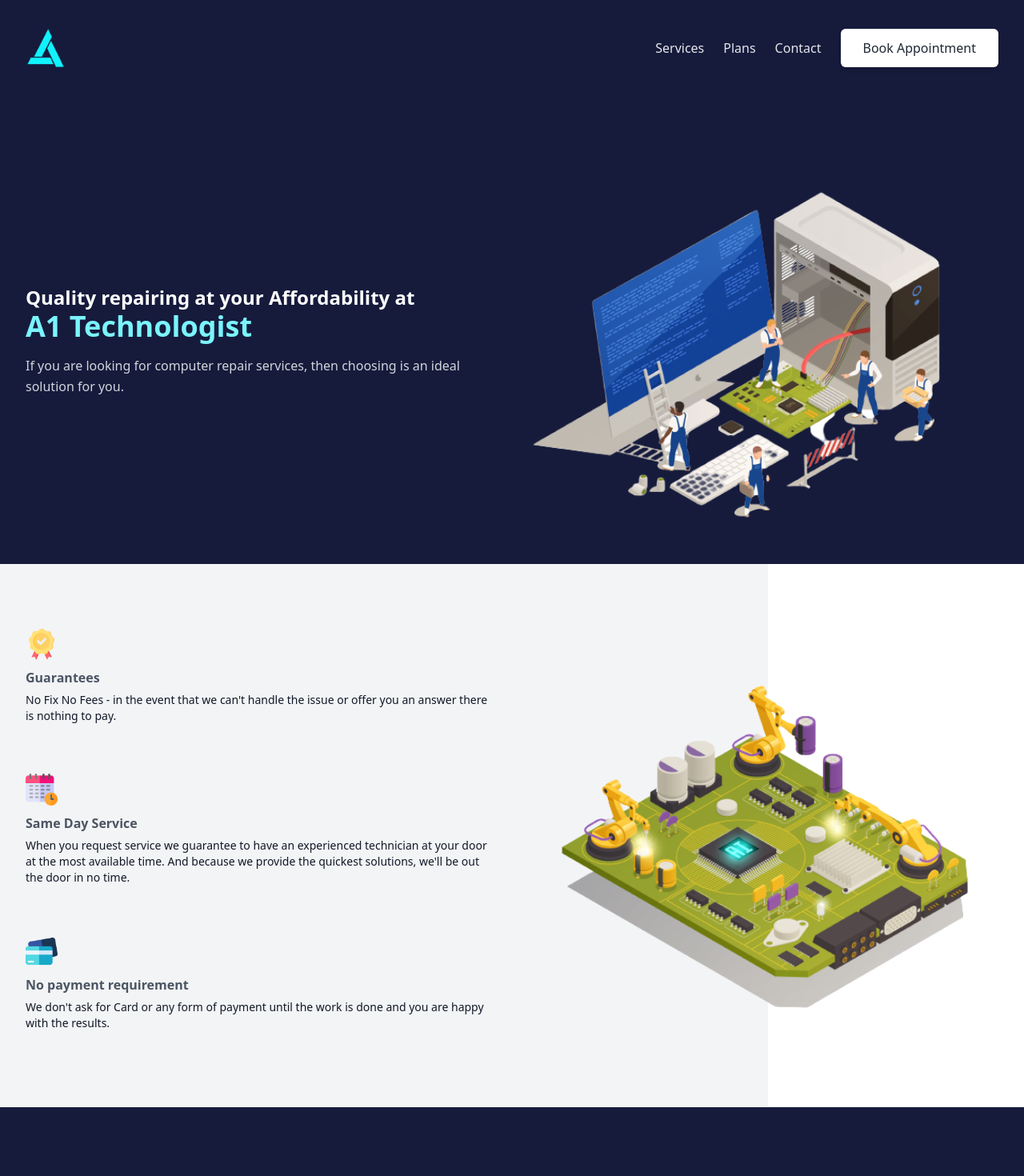
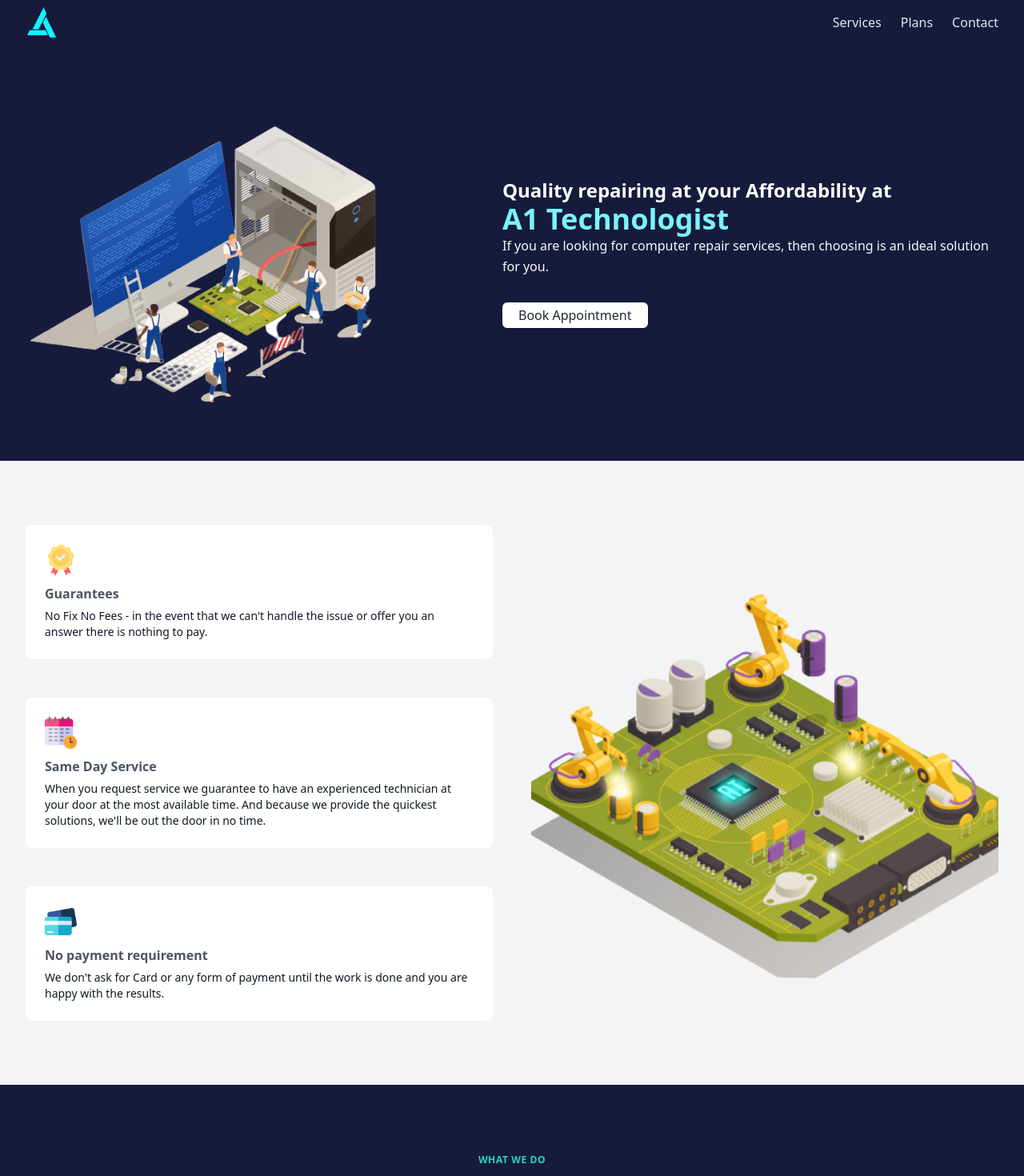
Before and after one commit to AdrianRSolomon/technologist_a1, a Next.js app: page / in a window 1280 px wide. Shown: the top 1470 px of the page at 80% size. Built offline with nearby package versions, Linux system fonts and the light colour scheme; some icons are missing.

Commit message:
Added my project

```diff
--- a/components/layout.js
+++ b/components/layout.js
@@ -13,7 +13,6 @@
       </Head>
       <Navbar />
       <main>{children}
-
       </main>
       <Footer/>
     </>
--- a/components/navbar.js
+++ b/components/navbar.js
@@ -11,13 +11,13 @@
           return (
               <div className="bg-[#161b3c]">
                   <header>
-                      <nav className="items-center pt-5 px-4 mx-auto sm:px-8 sm:flex sm:space-x-6">
+                      <nav className="items-center px-4 mx-auto sm:px-8 sm:flex sm:space-x-6">
                           <Link href="/">
                           <a >
                               <img
                                   src="/logo-2.png"
-                                  width={50}
-                                  height={50}
+                                  width={40}
+                                  height={40}
                                   alt="a1 logo"
                               />
                           </a>
@@ -30,26 +30,28 @@
                                       </li>
                                   ))
                               }
-                              <li>
-                              <a href="javascript:void(0)" className="px-7 py-3 w-full bg-white text-gray-800 hover:bg-[#7af4fc] text-center rounded-md shadow-md block sm:w-auto">
-                                  Book Appointment
-                              </a>
-                              </li>
+
                           </ul>
                       </nav>
                   </header>
-                  <section className="mt-24 mx-auto max-w-screen-xl pb-12 px-4 items-center lg:flex md:px-8">
-                      <div className="space-y-4 flex-1 sm:text-center lg:text-left">
+                  <section class="text-gray-600 body-font">
+                    <div class="container mx-auto flex px-5 py-16 md:flex-row flex-col items-center">
+                        <div class="lg:max-w-lg lg:w-full md:w-1/2 w-5/6 mb-10 md:mb-0">
+                        <img class="object-cover object-center rounded" alt="hero" src="/img-2.png"s/>
+                        </div>
+                        <div class="lg:flex-grow md:w-1/2 lg:pl-24 md:pl-16 flex flex-col md:items-start md:text-left items-center text-center">
                         <h1 className="text-white font-semibold text-2xl xl:text-2xl">
                         Quality repairing at your Affordability at <br></br>
                             <span className="text-[#7af4fc] text-4xl xl:text-4xl"> A1 Technologist</span>
                         </h1>
-                          <p className="text-gray-300 max-w-xl leading-relaxed sm:mx-auto lg:ml-0">
-                              If you are looking for computer repair services, then choosing is an ideal solution for you.
-                           </p>
+                        <p class="mb-8 leading-relaxed text-gray-50">If you are looking for computer repair services, then choosing is an ideal solution for you.</p>
+                        <div class="flex justify-center">
+                        <a href="javascript:void(0)" className="px-5 py-1 w-full bg-white text-gray-800 hover:bg-[#7af4fc] text-center rounded-md shadow-md block sm:w-auto">
+                                  Book Appointment
+                              </a>
       </div>
-                      <div className="flex-1 text-center lg:mt-0 lg:ml-3">
-                          <img src="/img-2.png" className="w-full h-full"/>
+                        </div>
+
                     </div>
                     </section>
               </div>
--- a/pages/index.js
+++ b/pages/index.js
@@ -1,19 +1,16 @@
-import MessengerCustomerChat from 'react-messenger-customer-chat';
+
 
 export default function Home() {
   return (
     <>
-      <section className="text-gray-600 body-font font-sans bg-white">
+      <section className="text-gray-600 body-font font-sans bg-gray-100">
       <div className="relative px-4 py-16 mx-auto sm:max-w-xl md:max-w-full lg:max-w-screen-xl md:px-24 lg:px-8 lg:py-20">
-      <div className="absolute inset-0">
-        <div className="absolute inset-y-0 z-0 w-full h-full bg-gray-100 lg:w-3/4" />
-      </div>
       <div className="relative">
         <div className="grid gap-12 row-gap-8 lg:grid-cols-2">
           <div className="grid gap-12 row-gap-5 md:grid-cols-1">
             <div className="relative">
-              <div className="relative">
-                <div className="flex items-center justify-center w-10 h-10 mb-3 rounded-full bg-teal-accent-400">
+              <div className="relative bg-white p-6 rounded-lg">
+                <div className="flex items-center justify-center w-10 h-10 mb-3 rounded-full ">
                     <img
                   src="/img-7.png"
                   alt=""
@@ -29,8 +26,8 @@
               </div>
             </div>
 
-            <div>
-              <div className="flex items-center justify-center w-10 h-10 mb-3 rounded-full bg-teal-accent-400">
+            <div className="bg-white p-6 rounded-lg">
+              <div className="flex items-center justify-center w-10 h-10 mb-3 rounded-full">
               <img
               src="/img-8.png"
               alt=""
@@ -44,8 +41,8 @@
                 at the most available time. And because we provide the quickest solutions, we'll be out the door in no time.`}
               </p>
             </div>
-            <div>
-              <div className="flex items-center justify-center w-10 h-10 mb-3 rounded-full bg-teal-accent-400">
+            <div className="bg-white p-6 rounded-lg">
+              <div className="flex items-center justify-center w-10 h-10 mb-3 rounded-full">
               <img
               src="/img-9.png"
               alt=""
@@ -72,7 +69,7 @@
     </div>
       </section>
 
-      <section className="text-gray-600 body-font font-sans py-24 bg-[#161b3c] ">
+      <section className="text-gray-600 body-font font-sans bg-[#161b3c] ">
         <div className="px-4 py-16 mx-auto sm:max-w-xl md:max-w-full lg:max-w-screen-xl md:px-24 lg:px-8 lg:py-20">
           <div className="max-w-xl mb-10 md:mx-auto sm:text-center lg:max-w-2xl md:mb-12">
             <div>
@@ -117,7 +114,6 @@
                   your storage devices internal or external.
                 </p>
               </div>
-
             </div>
             <div className="flex flex-col justify-between p-5 border rounded shadow-sm bg-gray-100">
               <div>
@@ -191,7 +187,7 @@
         </div>
         </section>
 
-        <section className="py-24 dark:bg-coolGray-800 dark:text-coolGray-50 bg-gray-100 ">
+        <section className="py-24 bg-white ">
         <div className="px-4  mx-auto sm:max-w-xl md:max-w-full lg:max-w-screen-xl md:px-24 lg:px-8">
           <div className="max-w-xl mb-10 md:mx-auto sm:text-center lg:max-w-2xl md:mb-12">
             <div>
@@ -203,13 +199,13 @@
                 <span className="relative">Our Plans</span>
             </h2>
             <p className="mb-3 text-lg text-center text-gray-900">
-            {` Service at your door, doesn't cost more. <br></br>
+            {` Service at your door, doesn't cost more.
                Personal in-home services at 1/2 the price and without the wait.`}
             </p>
           </div>
           </div>
           <div className="container mx-auto flex flex-col items-center gap-8 justify-center max-w-lg p-4 lg:max-w-full sm:p-10 lg:flex-row">
-          <div className="flex flex-col  justify-center flex-1 p-4 pb-8 text-left rounded-md sm:p-8 lg:p-16 bg-white">
+          <div className="flex flex-col  justify-center flex-1 p-4 pb-8 text-left rounded-md sm:p-8 lg:p-16 bg-gray-100">
               <span className="text-2xl text-center text-[#161b3c] mb-5">AT HOME OR OFFICE</span>
               <p className="text-md text-[#161b3c] font-semibold "><i className="fa-solid fa-circle-check px-3 text-[#161b3c]"></i>We come to your Home or Office</p>
               <p className="text-md text-[#161b3c] font-semibold "><i className="fa-solid fa-circle-check px-3 text-[#161b3c]"></i>Same day Service</p>
@@ -221,7 +217,7 @@
                 <a className="text-gray-700  inline-flex font-semibold items-center">Starts at <span className="ml-2 font-bold text-3xl">$275</span></a>
               </div>
             </div>
-            <div className="flex flex-col  justify-center flex-1 p-4 pb-8 text-left rounded-md sm:p-8 lg:p-16 bg-white">
+            <div className="flex flex-col  justify-center flex-1 p-4 pb-8 text-left rounded-md sm:p-8 lg:p-16 bg-gray-100">
               <span className="text-2xl text-center text-[#161b3c] mb-5">REMOTE SUPPORT</span>
               <p className="text-md text-[#161b3c] font-semibold "><i className="fa-solid fa-circle-check px-3 text-[#161b3c] "></i>Repairs via the Internet</p>
               <p className="text-md text-[#161b3c] font-semibold "><i className="fa-solid fa-circle-check px-3 text-[#161b3c]"></i>100% Private &Secure Connection</p>
@@ -236,14 +232,9 @@
           </div>
         </section>
 
-        <MessengerCustomerChat
-        pageId="107538695260080"
-        appId="2158288144339749"
-      />,
-
         <section className="text-gray-600 body-font relative ">
           <div className="overflow-hidden bg-white">
-      <div className="px-4 py-16 mx-auto sm:max-w-xl md:max-w-full lg:max-w-screen-xl md:px-24 lg:px-8 lg:py-20">
+            <div className="px-4 py-8 mx-auto sm:max-w-xl md:max-w-full lg:max-w-screen-xl md:px-24 lg:px-8 ">
               <div className="flex flex-col items-center justify-between xl:flex-row">
                 <div className="w-full max-w-xl mb-12 xl:pr-16 xl:mb-0 xl:w-7/12">
                   <h2 className="max-w-lg mb-6 font-sans text-3xl font-semibold tracking-tight text-[#161b3c] sm:text-4xl sm:leading-none">
```
Also changed, not shown: public/img-13.png (added). Lines whose indentation alone changed are shown as unchanged.
